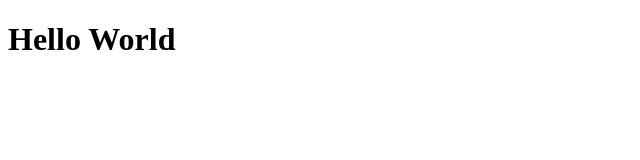
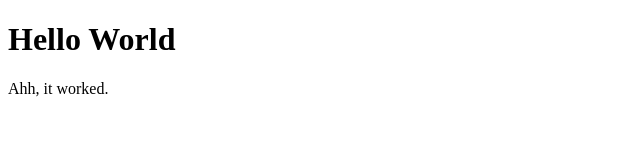
Before and after one commit to Hilres/hilres.github.io, a plain HTML site: page index.html in a window 1280 px wide. Shown: the whole page, without its empty margins (0-640 px from the left). Drawn offline with Linux system fonts and the light colour scheme.

Commit message:
It worked.

```diff
--- a/index.html
+++ b/index.html
@@ -2,5 +2,6 @@
 <html>
 <body>
 <h1>Hello World</h1>
+<p>Ahh, it worked.</p>
 </body>
 </html>
```
